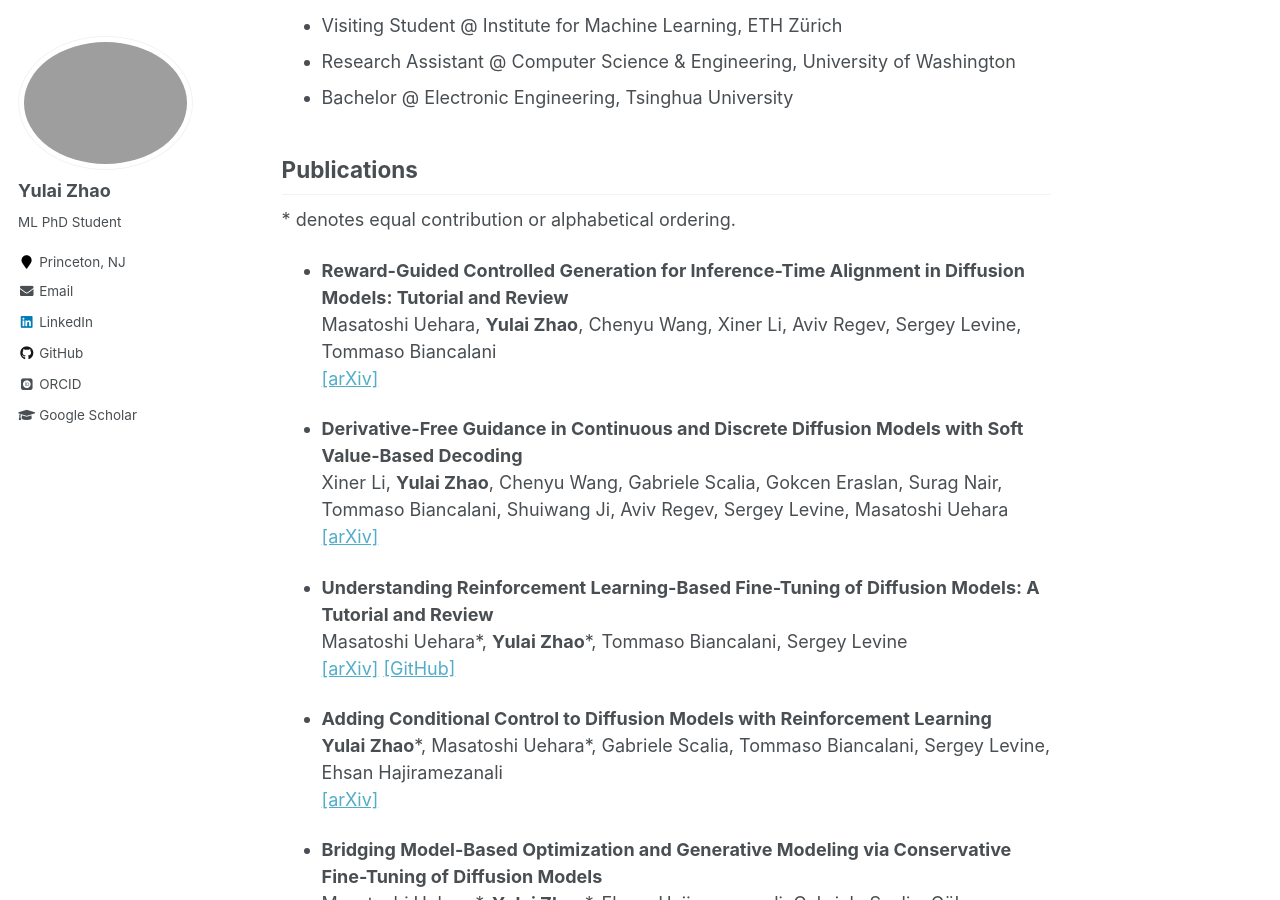
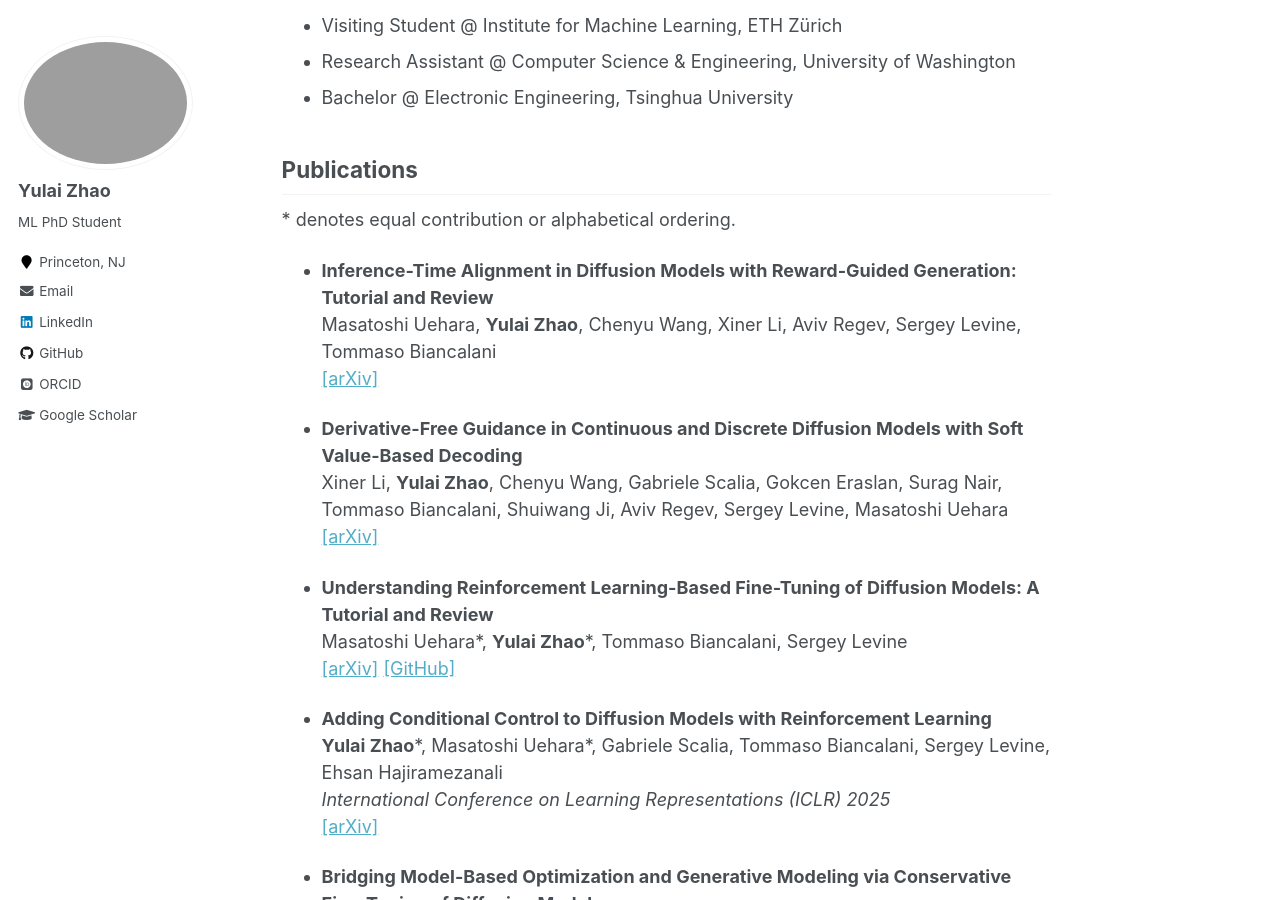
Before and after one commit to zhaoyl18/zhaoyl18.github.io, a Jekyll site: the page built from _pages/about.md, in a window 1280 px wide and 900 px high, scrolled down 481 px. Built offline with Jekyll 4.4.1, drawn with Linux system fonts in a browser that asks for light colours; some web fonts are replaced.

Commit message:
update iclr 2025

```diff
--- a/_pages/about.md
+++ b/_pages/about.md
@@ -24,7 +24,7 @@ My research primarily explores modern reinforcement learning and diffusion model
 
 \* denotes equal contribution or alphabetical ordering.
 
-- **Reward-Guided Controlled Generation for Inference-Time Alignment in Diffusion Models: Tutorial and Review**
+- **Inference-Time Alignment in Diffusion Models with Reward-Guided Generation: Tutorial and Review**
   Masatoshi Uehara, **Yulai Zhao**, Chenyu Wang, Xiner Li, Aviv Regev, Sergey Levine, Tommaso Biancalani
   [[arXiv]](https://arxiv.org/abs/2501.09685)
 
@@ -38,6 +38,7 @@ My research primarily explores modern reinforcement learning and diffusion model
 
 - **Adding Conditional Control to Diffusion Models with Reinforcement Learning**
   **Yulai Zhao**\*, Masatoshi Uehara\*, Gabriele Scalia, Tommaso Biancalani, Sergey Levine, Ehsan Hajiramezanali
+  *International Conference on Learning Representations (ICLR) 2025*
   [[arXiv]](https://arxiv.org/abs/2406.12120)
 
 - **Bridging Model-Based Optimization and Generative Modeling via Conservative Fine-Tuning of Diffusion Models**
```
Also changed, not shown: 1 other file.
